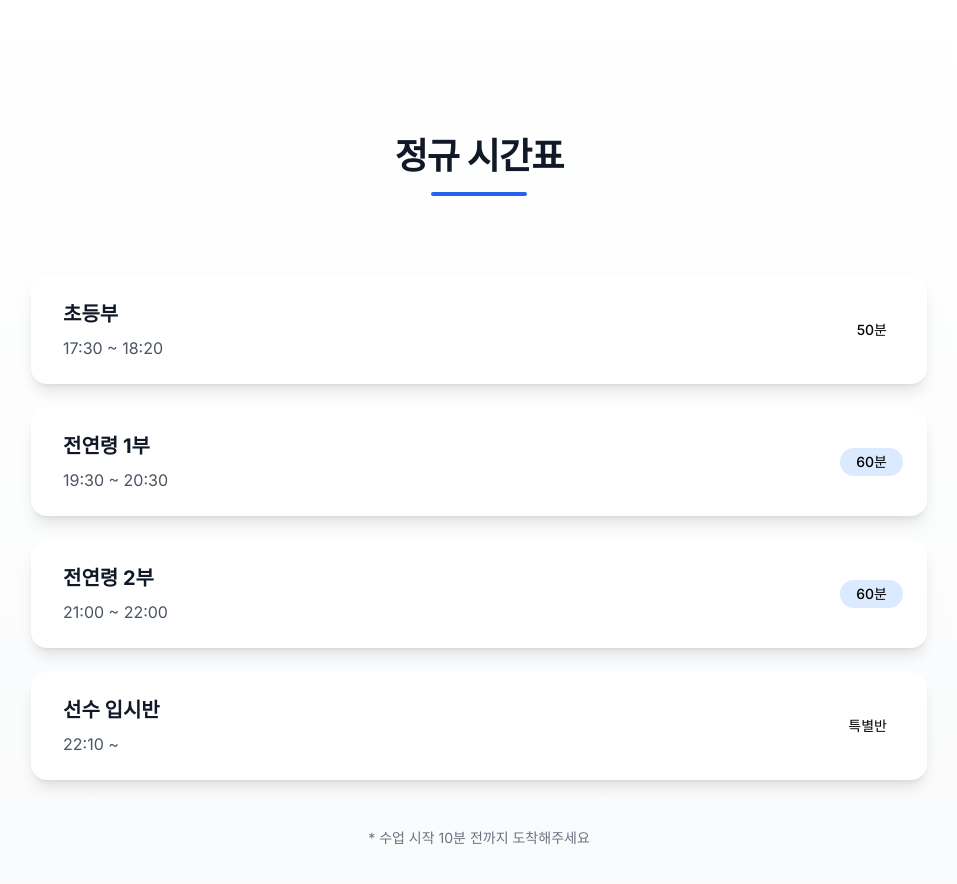
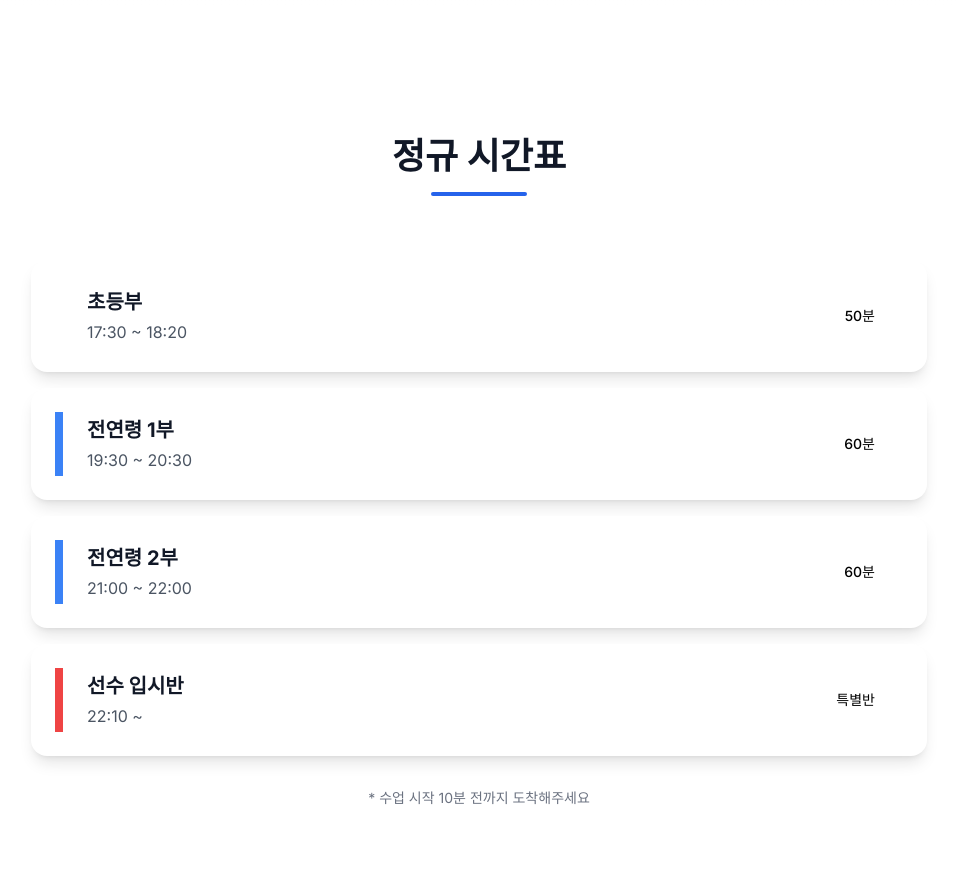
Before and after one commit to lim12749/CaptinJudo, a Next.js app: page / in a window 1280 px wide. Shown: the part 2560-3444 px from the top of the page, without its empty margins (161-1118 px from the left). Built offline with nearby package versions, Linux system fonts and the light colour scheme.

Commit message:
업데이트

```diff
--- a/app/page.tsx
+++ b/app/page.tsx
@@ -1,6 +1,5 @@
 "use client";
 
-import Link from "next/link";
 import React, { useState } from "react";
 import Image from "next/image";
 import { motion } from "framer-motion";
@@ -18,6 +17,33 @@ export default function Home() {
     const StoryText = `용인대 유도학과 출신의 젊은 부부가 함께 운영하는 유도관 입니다.
     두 아이의 부모로써 항상 부모의 마음으로 지도하고 있습니다.
     707특수임무단 예비역 대위(ROTC 55기) 출신 관장님의 체계적인 운동 프로그램으로 유도뿐만 아니라 체력증진 및 다이어트가 가능합니다.`;
+
+    const scheduleItems = [
+        {
+            title: "초등부",
+            time: "17:30 ~ 18:20",
+            duration: "50분",
+            color: "yellow"
+        },
+        {
+            title: "전연령 1부",
+            time: "19:30 ~ 20:30",
+            duration: "60분",
+            color: "blue"
+        },
+        {
+            title: "전연령 2부",
+            time: "21:00 ~ 22:00",
+            duration: "60분",
+            color: "blue"
+        },
+        {
+            title: "선수 입시반",
+            time: "22:10 ~",
+            duration: "특별반",
+            color: "red"
+        }
+    ];
 
     return (
         <div className="flex flex-col w-full relative text-black">
@@ -173,7 +199,7 @@ export default function Home() {
                             >
                                 <div className="relative aspect-[4/5] rounded-3xl overflow-hidden shadow-2xl">
                                     <Image
-                                        src="/img/Profile01.jpg"
+                                        src="/img/Profile2.jpg"
                                         alt="관장님 프로필"
                                         layout="fill"
                                         objectFit="cover"
@@ -285,42 +311,31 @@ export default function Home() {
                     whileInView="visible"
                     viewport={{ once: true }}
                     variants={fadeIn}
-                    className="py-32 px-4 bg-gradient-to-b from-white to-gray-50"
+                    className="py-20 md:py-32 px-4 bg-white"
                 >
                     <div className="max-w-4xl mx-auto">
-                        <motion.div
-                            initial={{ opacity: 0, y: 20 }}
-                            whileInView={{ opacity: 1, y: 0 }}
-                            transition={{ duration: 0.8 }}
-                            className="text-center mb-20"
-                        >
-                            <h2 className="text-4xl font-bold tracking-tight text-gray-900">정규 시간표</h2>
+                        <motion.div className="text-center mb-16">
+                            <h2 className="text-3xl md:text-4xl font-bold text-gray-900">정규 시간표</h2>
                             <div className="w-24 h-1 bg-blue-600 mx-auto mt-4 rounded-full"/>
                         </motion.div>
 
-                        <div className="space-y-6">
-                            {[
-                                { title: "초등부", time: "17:30 ~ 18:20", duration: "50분", color: "yellow" },
-                                { title: "전연령 1부", time: "19:30 ~ 20:30", duration: "60분", color: "blue" },
-                                { title: "전연령 2부", time: "21:00 ~ 22:00", duration: "60분", color: "blue" },
-                                { title: "선수 입시반", time: "22:10 ~", duration: "특별반", color: "red" }
-                            ].map((item, index) => (
+                        <div className="space-y-4">
+                            {scheduleItems.map((item, index) => (
                                 <motion.div
                                     key={index}
                                     initial={{ opacity: 0, x: -20 }}
                                     whileInView={{ opacity: 1, x: 0 }}
                                     transition={{ duration: 0.5, delay: index * 0.1 }}
-                                    whileHover={{ scale: 1.02 }}
-                                    className="bg-white rounded-2xl shadow-lg overflow-hidden hover:shadow-xl transition-all duration-300"
+                                    className="bg-white rounded-xl md:rounded-2xl shadow-lg overflow-hidden hover:shadow-xl transition-all duration-300"
                                 >
-                                    <div className="flex items-center">
-                                        <div className={`w-2 h-full bg-${item.color}-${item.color === "yellow" ? "400" : "500"}`}/>
-                                        <div className="flex-1 p-6">
-                                            <h3 className="text-xl font-bold text-gray-900">{item.title}</h3>
-                                            <p className="text-gray-600 mt-2">{item.time}</p>
+                                    <div className="flex items-center p-4 md:p-6">
+                                        <div className={`w-2 h-16 bg-${item.color}-${item.color === "yellow" ? "400" : "500"}`}/>
+                                        <div className="flex-1 px-4 md:px-6">
+                                            <h3 className="text-lg md:text-xl font-bold text-gray-900">{item.title}</h3>
+                                            <p className="text-gray-600 mt-1">{item.time}</p>
                                         </div>
-                                        <div className="px-6">
-                                            <span className={`inline-flex items-center px-4 py-1 rounded-full text-sm font-medium bg-${item.color}-100 text-${item.color}-800`}>
+                                        <div className="px-4">
+                                            <span className={`inline-flex items-center px-3 py-1 rounded-full text-sm font-medium bg-${item.color}-100 text-${item.color}-800`}>
                                                 {item.duration}
                                             </span>
                                         </div>
@@ -329,14 +344,13 @@ export default function Home() {
                             ))}
                         </div>
 
-                        <motion.div
+                        <motion.p
                             initial={{ opacity: 0, y: 20 }}
                             whileInView={{ opacity: 1, y: 0 }}
-                            transition={{ duration: 0.5, delay: 0.4 }}
-                            className="mt-12 text-center text-gray-500 text-sm"
+                            className="mt-8 text-center text-gray-500 text-sm"
                         >
                             * 수업 시작 10분 전까지 도착해주세요
-                        </motion.div>
+                        </motion.p>
                     </div>
                 </motion.section>
 
@@ -347,53 +361,33 @@ export default function Home() {
                     whileInView="visible"
                     viewport={{ once: true }}
                     variants={fadeIn}
-                    className="py-32 px-4 bg-gradient-to-b from-gray-50 to-white"
+                    className="py-20 md:py-32 px-4 bg-gradient-to-b from-gray-50 to-white"
                 >
                     <div className="max-w-7xl mx-auto">
-                        <motion.div
-                            initial={{ opacity: 0, y: 20 }}
-                            whileInView={{ opacity: 1, y: 0 }}
-                            transition={{ duration: 0.8 }}
-                            className="text-center mb-20"
-                        >
-                            <h2 className="text-4xl font-bold tracking-tight text-gray-900">오시는 길</h2>
+                        <motion.div className="text-center mb-16">
+                            <h2 className="text-3xl md:text-4xl font-bold text-gray-900">오시는 길</h2>
                             <div className="w-24 h-1 bg-blue-600 mx-auto mt-4 rounded-full"/>
                         </motion.div>
 
                         <div className="grid lg:grid-cols-5 gap-8">
-                            <motion.div
-                                initial={{ opacity: 0, x: -20 }}
-                                whileInView={{ opacity: 1, x: 0 }}
-                                transition={{ duration: 0.8 }}
-                                className="lg:col-span-3"
-                            >
-                                <div className="bg-white rounded-3xl shadow-xl overflow-hidden">
+                            <div className="lg:col-span-3">
+                                <div className="bg-white rounded-2xl md:rounded-3xl shadow-xl overflow-hidden">
                                     <iframe
                                         src="https://www.google.com/maps/embed?pb=!1m18!1m12!1m3!1d12697.073656980016!2d127.09277361342654!3d37.288771867609384!2m3!1f0!2f0!3f0!3m2!1i1024!2i768!4f13.1!3m3!1m2!1s0x357b5a62484cad8b%3A0xa3db3971ddeca119!2z6rK96riw64-EIOyaqeyduOyLnCDquLDtnaXqtawg7Iug6rCI64-ZIDcyMg!5e0!3m2!1sko!2skr!4v1717093129502!5m2!1sko!2skr"
                                         width="100%"
-                                        height="500"
+                                        height="400"
+                                        className="md:h-[500px]"
                                         style={{border: 0}}
                                         allowFullScreen
                                         loading="lazy"
                                         referrerPolicy="no-referrer-when-downgrade"
                                     ></iframe>
                                 </div>
-                            </motion.div>
+                            </div>
 
-                            <motion.div
-                                initial={{ opacity: 0, x: 20 }}
-                                whileInView={{ opacity: 1, x: 0 }}
-                                transition={{ duration: 0.8 }}
-                                className="lg:col-span-2 space-y-6"
-                            >
-                                <div className="bg-white rounded-2xl shadow-lg p-6 hover:shadow-xl transition-shadow">
-                                    <h3 className="text-xl font-bold mb-4 flex items-center">
-                                        <svg className="w-6 h-6 mr-2 text-blue-600" fill="none" stroke="currentColor" viewBox="0 0 24 24">
-                                            <path strokeLinecap="round" strokeLinejoin="round" strokeWidth={2} d="M17.657 16.657L13.414 20.9a1.998 1.998 0 01-2.827 0l-4.244-4.243a8 8 0 1111.314 0z"/>
-                                            <path strokeLinecap="round" strokeLinejoin="round" strokeWidth={2} d="M15 11a3 3 0 11-6 0 3 3 0 016 0z"/>
-                                        </svg>
-                                        도로명 주소
-                                    </h3>
+                            <div className="lg:col-span-2 space-y-4">
+                                <div className="bg-white rounded-xl md:rounded-2xl shadow-lg p-6 hover:shadow-xl transition-shadow">
+                                    <h3 className="text-xl font-bold mb-4">도로명 주소</h3>
                                     <p className="text-gray-600">
                                         경기 용인시 기흥구 새천년로16번길 3-2 2층 201호
                                     </p>
@@ -402,26 +396,7 @@ export default function Home() {
                                     </p>
                                 </div>
 
-                                <div className="bg-white rounded-2xl shadow-lg p-6 hover:shadow-xl transition-shadow">
-                                    <h3 className="text-xl font-bold mb-4 flex items-center">
-                                        <svg className="w-6 h-6 mr-2 text-blue-600" fill="none" stroke="currentColor" viewBox="0 0 24 24">
-                                            <path strokeLinecap="round" strokeLinejoin="round" strokeWidth={2} d="M12 19l9 2-9-18-9 18 9-2zm0 0v-8"/>
-                                        </svg>
-                                        교통 안내
-                                    </h3>
-                                    <ul className="space-y-3 text-gray-600">
-                                        <li className="flex items-start">
-                                            <span className="w-5 h-5 rounded-full bg-blue-100 text-blue-600 flex items-center justify-center mr-2 mt-1">
-                                                <svg className="w-3 h-3" fill="currentColor" viewBox="0 0 20 20">
-                                                    <path fillRule="evenodd" d="M4 4a2 2 0 012-2h8a2 2 0 012 2v12a2 2 0 01-2 2H6a2 2 0 01-2-2V4z" clipRule="evenodd"/>
-                                                </svg>
-                                            </span>
-                                            <span>자가용: 건물 내 주차 가능</span>
-                                        </li>
-                                    </ul>
-                                </div>
-
-                                <div className="bg-blue-50 rounded-2xl p-6">
+                                <div className="bg-blue-50 rounded-xl md:rounded-2xl p-6">
                                     <h3 className="text-lg font-medium text-blue-900 mb-2">
                                         찾아오시는 길 문의
                                     </h3>
@@ -432,7 +407,7 @@ export default function Home() {
                                         전화하기
                                     </button>
                                 </div>
-                            </motion.div>
+                            </div>
                         </div>
                     </div>
                 </motion.section>
```
